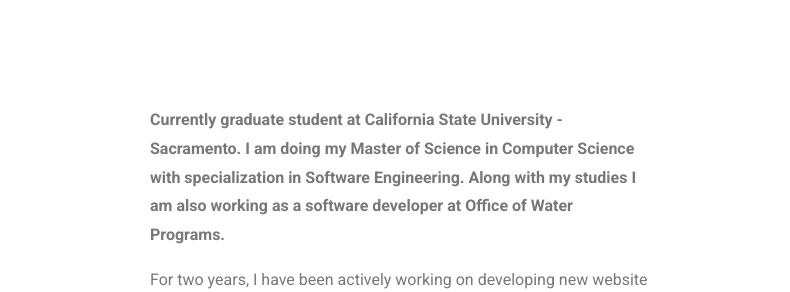
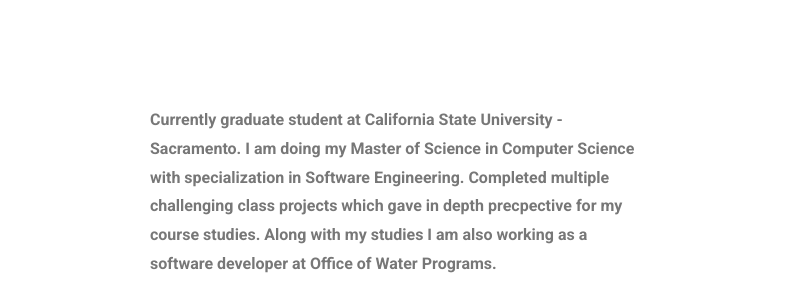
Before and after one commit to zainiya/zainiya.github.io, a plain HTML site: page index.html in a window 1280 px wide. Shown: the part 96-388 px from the top of the page, 490-1280 px from the left. Drawn offline with Linux system fonts and the light colour scheme.

Commit message:
Update index.html

```diff
--- a/index.html
+++ b/index.html
@@ -171,7 +171,7 @@
         </div>
         <div class="hero-right">
 
-                <p><strong>Currently graduate student at California State University - Sacramento. I am doing my Master of Science in Computer Science with specialization in Software Engineering. Along with my studies I am also working as a software developer at Office of Water Programs.</strong></p>
+                <p><strong>Currently graduate student at California State University - Sacramento. I am doing my Master of Science in Computer Science with specialization in Software Engineering. Completed multiple challenging class projects which gave in depth precpective for my course studies. Along with my studies I am also working as a software developer at Office of Water Programs.</strong></p>
 
                 <p>For two years, I have been actively working on developing new website of Office of Water Programs both frontend as well as backend. Along with website developemt, I have build some internal applications.</p>
 
```
